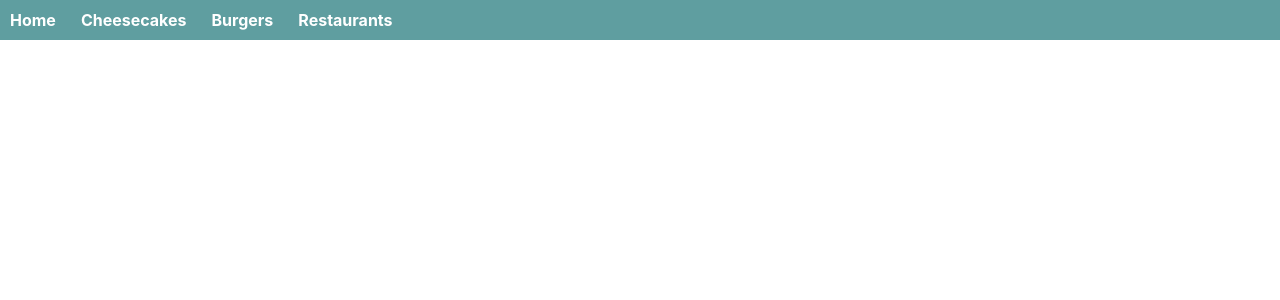
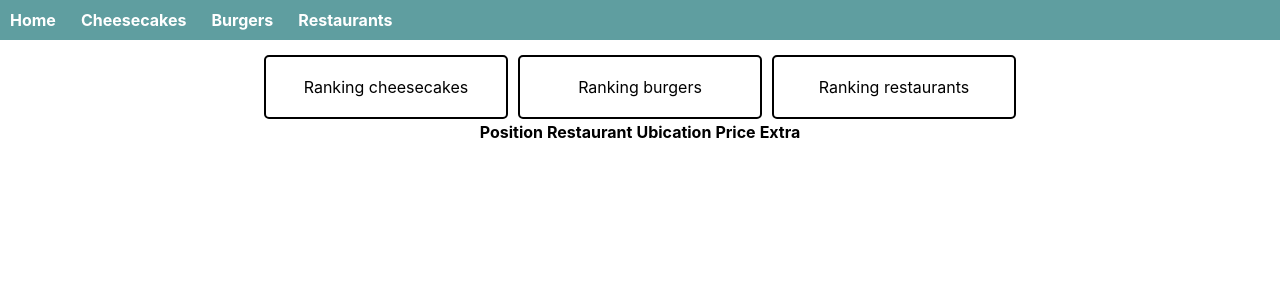
Before and after one commit to javirro/food-ranking-ui, a React (Create React App) app: page /ranking/burgers in a window 1280 px wide. Shown: the top 300 px of the page. Built offline with nearby package versions, Linux system fonts and the light colour scheme.

Commit message:
Add ranking as nested route of home route

```diff
--- a/src/App.js
+++ b/src/App.js
@@ -12,13 +12,14 @@ function App() {
   return (
     <div>
       <BrowserRouter>
-      <NavBar />
+        <NavBar />
         <Routes>
-          <Route path="/" element={<Home />} />
+          <Route path="/" element={<Home />}>
+            <Route path="/ranking/:type" element={<Ranking />} />
+          </Route>
           <Route path="/cheesecakes" element={<Cheesecakes />} />
           <Route path="/burgers" element={<Burgers />} />
           <Route path="/restaurants" element={<Restaurants />} />
-          <Route path="/ranking/:type" element={<Ranking />} />
         </Routes>
       </BrowserRouter>
     </div>
--- a/src/Routes/Home.jsx
+++ b/src/Routes/Home.jsx
@@ -1,12 +1,17 @@
-import { Link } from "react-router-dom"
+import { Link, Outlet } from "react-router-dom"
 
 const Home = () => {
   return (
-    <main className="home-container">
-      <Link className="links" to="/ranking/cheesecakes">Ranking cheesecakes</Link>
-      <Link className="links" to="/ranking/burgers">Ranking burgers</Link>
-      <Link className="links" to="/ranking/restaurants">Ranking restaurants</Link>
-    </main>
+    <>
+      <main className="home-container">
+        <Link className="links" to="/ranking/cheesecakes">Ranking cheesecakes</Link>
+        <Link className="links" to="/ranking/burgers">Ranking burgers</Link>
+        <Link className="links" to="/ranking/restaurants">Ranking restaurants</Link>
+      </main>
+
+      <Outlet />
+
+    </>
   )
 }
 
--- a/src/Routes/Ranking.jsx
+++ b/src/Routes/Ranking.jsx
@@ -1,10 +1,23 @@
 import React from "react"
+import '../Styles/ranking.css'
 const Ranking = () => {
-return(
-  <div>
+  return (
+    <div className="main-routes-container">
+      <table>
+        <thead>
+          <tr>
+            <th>Position</th>
+            <th>Restaurant</th>
+            <th>Ubication</th>
+            <th>Price</th>
+            <th>Extra</th>
+          </tr>
 
-  </div>
-)
+        </thead>
+        <tbody></tbody>
+      </table>
+    </div>
+  )
 }
 
 export default Ranking
--- a/src/Styles/global.css
+++ b/src/Styles/global.css
@@ -1,6 +1,15 @@
 .routes-title {
     margin-bottom: 10px;
     margin-left: 20px;
+}
+
+.home-container {
+    display: flex;
+    flex-direction: row;
+    justify-content: center;
+    align-items: center;
+    gap: 10px;
+    margin-top: 15px;
 }
 
 @media (min-width: 600px) {
@@ -25,13 +34,15 @@
     }
 }
 
+@media (max-width: 600px) {
     .home-container {
         display: flex;
         flex-direction: column;
         justify-content: center;
         align-items: center;
         gap: 10px;
-    margin-top: 15px;
+        margin-top: 10px;
+    }
 }
 
 .links {
```
Also changed, not shown: src/Styles/ranking.css (added). Lines whose indentation alone changed are shown as unchanged.
